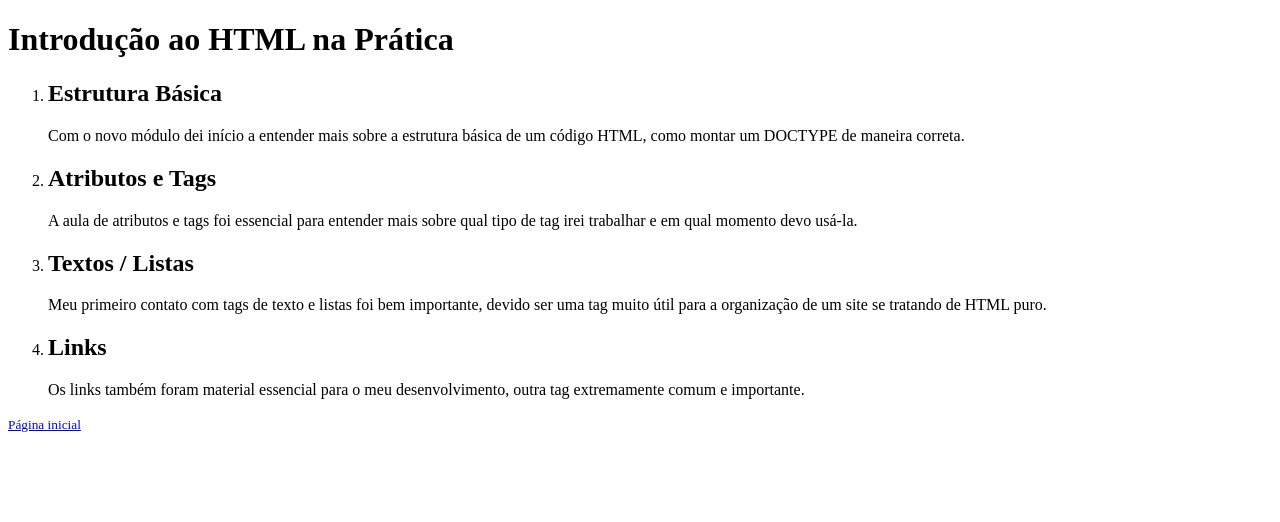
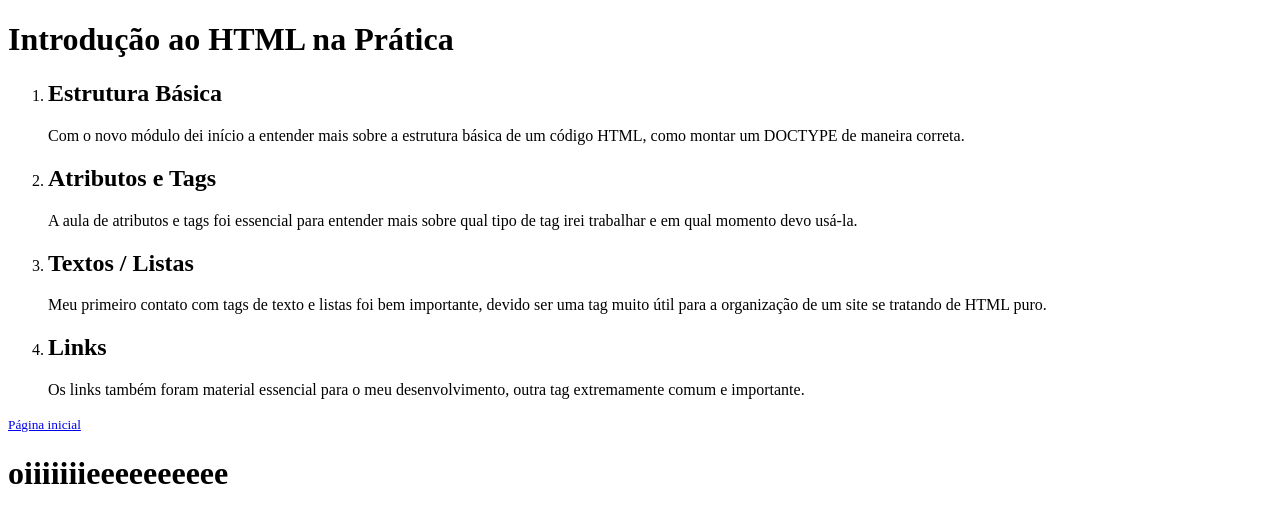
Before and after one commit to andrezahnn/projetos-dio, a plain HTML site: page pagina2.html in a window 1280 px wide. Drawn offline with Linux system fonts and the light colour scheme.

Commit message:
oiiiiieeeeeee

```diff
--- a/pagina2.html
+++ b/pagina2.html
@@ -18,5 +18,6 @@
         <p> Os links também foram material essencial para o meu desenvolvimento, outra tag extremamente comum e importante.</p>
     </ol>
     <p><small><a href="index.html">Página inicial</a></small></p>
+    <h1>oiiiiiiieeeeeeeeee</h1>
 </body>
 </html>
```
